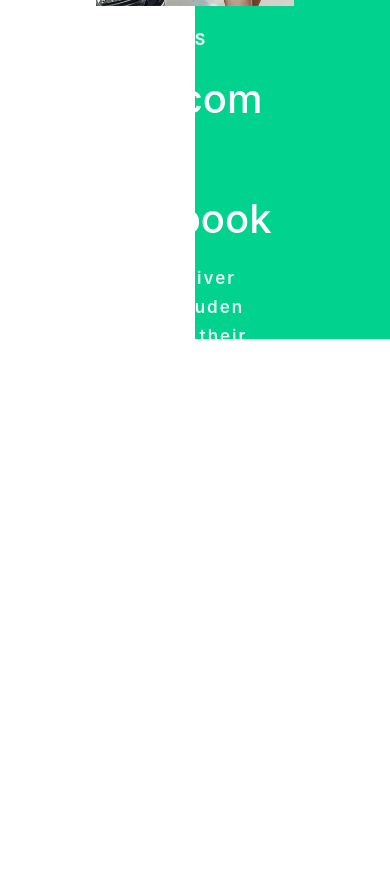
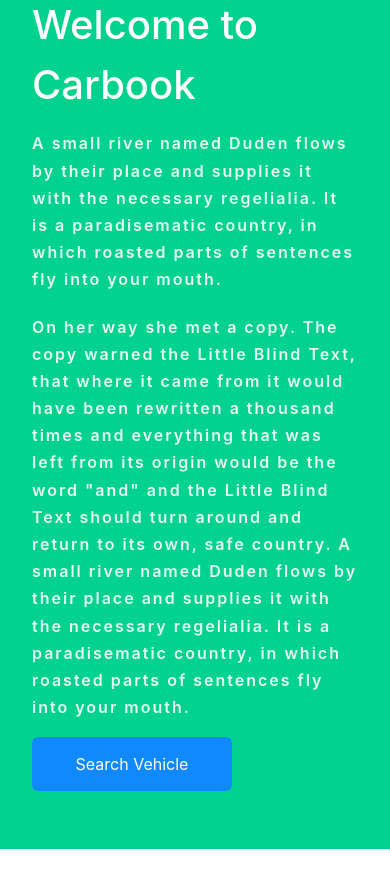
Before and after one commit to Yahckman1112/car-book, a React (Create React App) app: page / in a window 390 px wide. Shown: the part 4000-4888 px from the top of the page. After the commit the page ends 4849 px from the top, so only its background shows below. Built offline with nearby package versions, Linux system fonts and the light colour scheme.

Commit message:
about page responsive

```diff
--- a/src/pages/homepage/aboutus/aboutus.jsx
+++ b/src/pages/homepage/aboutus/aboutus.jsx
@@ -3,12 +3,12 @@ import styles from "./aboutus.module.scss";
 function Aboutus(props) {
   return (
     <div className={styles.about}>
-      <div className="container">
+
         <div className="row no-gutters">
           <div className={styles.about_container}></div>
-          <div className={`col-sm-6 ${styles.about_image}`}></div>
+          <div className={`col-12 col-lg-6 col-md-6 ${styles.about_image}`}></div>
 
-          <div className={`col-sm-6 ${styles.about_text}`}>
+          <div className={`col-12 col-lg-6 col-md-6 ${styles.about_text}`}>
             <p className={styles.sub_head}>About us</p>
             <p className={styles.head}>Welcome to Carbook </p>
             <div className={styles.paras}>
@@ -28,9 +28,14 @@ function Aboutus(props) {
                 parts of sentences fly into your mouth.
               </p>
             </div>
+
+              <p className={styles.search_btn}>
+            <a href="#" >
+            Search Vehicle
+            </a>
+              </p>
           </div>
         </div>
-      </div>
     </div>
   );
 }
--- a/src/pages/homepage/aboutus/aboutus.module.scss
+++ b/src/pages/homepage/aboutus/aboutus.module.scss
@@ -2,22 +2,44 @@
 
 .about {
   background: linear-gradient(90deg, white 50%, #01d28e 50%);
-  padding: 6rem;
+  padding: 5rem;
   height: 110vh;
 
+  @include responsive(tab){
+    padding: 2rem;
+    height: auto;
+
+    @include responsive(phone){
+        background: linear-gradient(90deg, #01d28e 50%, #01d28e 50%);
+
+    }
+  }
 
 }
 
 .about_image {
-  height: 500px;
+  height: 550px;
   background-image: url(./../../../assets/about.jpg);
   background-position: center;
   background-size: cover;
   background-repeat: no-repeat;
-  //   margin-left: 20px;
+
+  @include responsive(tab){
+    height: 800px;
+  }
+
+  @include responsive(phone){
+    height: 500px;
+  }
+
+
 }
 .about_text {
   padding: 20px;
+
+  @include responsive(tab){
+    padding: 10px;
+  }
 }
 
 .sub_head {
@@ -27,6 +49,8 @@
   letter-spacing: 2px;
   text-transform: uppercase;
   line-height: 1.7;
+
+
 }
 
 .head {
@@ -40,10 +64,24 @@
   @extend .sub_head;
   text-transform: none;
   font-weight: 600;
-//   text-align: justify;
   font-size: 17px;
+
+  @include responsive(tab){
+    font-size: 16px;
+  }
 }
 
 .para_1 {
   margin-bottom: 20px;
 }
+
+.search_btn{
+    background-color: $frequent-color;
+    color: $primary-color;
+    padding: 15px 20px;
+    width: 200px;
+    text-align: center;
+    border-radius: 6px;
+    margin-top: 10px;
+
+}
```
